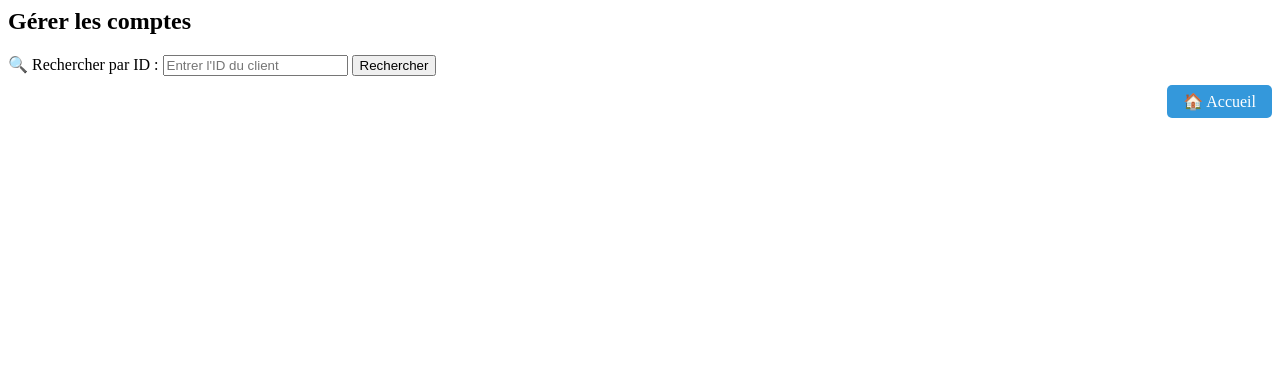
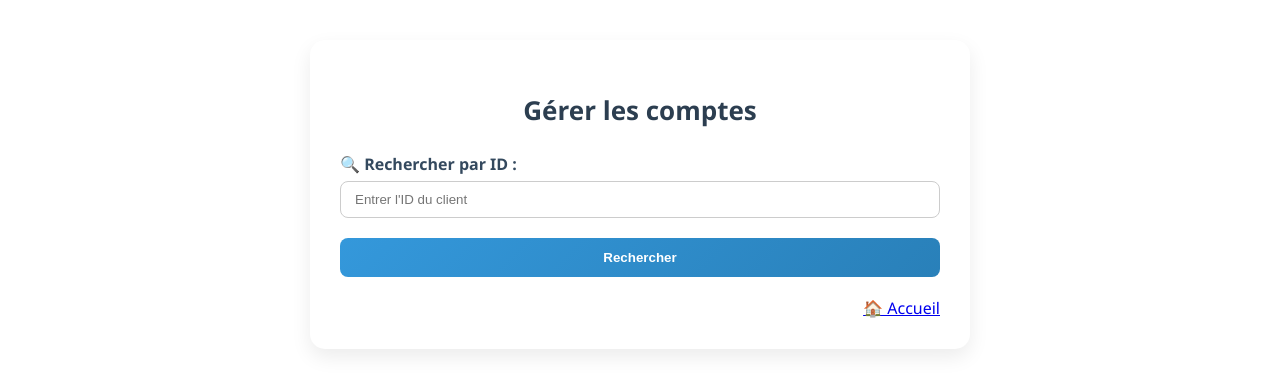
Before and after one commit to AymaneSlayer/Ebanking, a Flask app: page /gerer-comptes in a window 1280 px wide. Shown: the top 392 px of the page. Run offline with Flask 3, Linux system fonts and the light colour scheme.

Commit message:
added a new gestion of accounts

```diff
--- /dev/null
+++ b/static/css/gerer_comptes.css
@@ -0,0 +1,87 @@
+/* Conteneur principal */
+.gerer-comptes-container {
+    max-width: 600px;
+    margin: 40px auto;
+    background-color: #ffffff;
+    padding: 30px;
+    border-radius: 15px;
+    box-shadow: 0 8px 20px rgba(0, 0, 0, 0.08);
+    font-family: 'Segoe UI', Tahoma, Geneva, Verdana, sans-serif;
+}
+
+/* Titres */
+.gerer-comptes-container h2 {
+    font-size: 26px;
+    margin-bottom: 25px;
+    text-align: center;
+    color: #2c3e50;
+}
+
+/* Labels */
+.gerer-comptes-container label {
+    font-weight: 600;
+    color: #34495e;
+    margin-top: 10px;
+    display: block;
+}
+
+/* Inputs */
+.gerer-comptes-container input[type="text"],
+.gerer-comptes-container input[type="number"],
+.gerer-comptes-container input[type="email"] {
+    width: 100%;
+    padding: 10px 14px;
+    margin-top: 6px;
+    border: 1px solid #ccc;
+    border-radius: 8px;
+    box-sizing: border-box;
+    transition: border-color 0.3s ease;
+}
+
+.gerer-comptes-container input:focus {
+    border-color: #3498db;
+    outline: none;
+}
+
+/* Bouton principal */
+.gerer-comptes-container button[type="submit"] {
+    background: linear-gradient(135deg, #3498db, #2980b9);
+    color: white;
+    border: none;
+    padding: 12px 20px;
+    margin-top: 20px;
+    border-radius: 8px;
+    cursor: pointer;
+    font-weight: bold;
+    transition: background 0.3s ease;
+    width: 100%;
+}
+
+.gerer-comptes-container button[type="submit"]:hover {
+    background: linear-gradient(135deg, #2980b9, #1f618d);
+}
+
+/* Alertes */
+.flash-message {
+    padding: 10px 15px;
+    border-radius: 6px;
+    font-weight: 600;
+    margin-bottom: 15px;
+}
+
+.flash-message.success {
+    background-color: #d4edda;
+    color: #155724;
+}
+
+.flash-message.error {
+    background-color: #f8d7da;
+    color: #721c24;
+}
+
+/* Message d’avertissement */
+.warning-text {
+    color: orange;
+    margin-top: 10px;
+    font-weight: 600;
+}
--- a/templates/gerer_comptes.html
+++ b/templates/gerer_comptes.html
@@ -1,3 +1,13 @@
+<!DOCTYPE html>
+<html lang="fr">
+<head>
+    <meta charset="UTF-8">
+    <title>Gérer les comptes</title>
+    <link rel="stylesheet" href="{{ url_for('static', filename='css/gerer_comptes.css') }}">
+</head>
+<body>
+
+<div class="gerer-comptes-container">
     <h2>Gérer les comptes</h2>
 
     <!-- Formulaire de recherche -->
@@ -10,41 +20,42 @@
     {% if client %}
         <hr>
         <form method="POST">
-        <!-- Masquer l'ID pour le garder en mémoire -->
             <input type="hidden" name="client_id" value="{{ client.id }}">
             <input type="hidden" name="update" value="1">
 
             <label>Nom :</label>
-        <input type="text" name="nom" value="{{ client.nom }}" required><br>
+            <input type="text" name="nom" value="{{ client.nom }}" required>
 
             <label>Prénom :</label>
-        <input type="text" name="prenom" value="{{ client.prenom }}" required><br>
+            <input type="text" name="prenom" value="{{ client.prenom }}" required>
 
             <label>Email :</label>
-        <input type="email" name="email" value="{{ client.email }}" required><br>
+            <input type="email" name="email" value="{{ client.email }}" required>
 
             {% if client.comptes %}
                 <h3>Comptes associés :</h3>
                 {% for compte in client.comptes %}
-            <div style="margin-bottom: 10px;">
+                    <div>
                         <p><strong>Numéro :</strong> {{ compte.numero }}</p>
                         <label>Solde :</label>
                         <input type="number" name="solde_{{ loop.index }}" value="{{ compte.solde }}" step="0.01">
                     </div>
                 {% endfor %}
             {% else %}
-            <p style="color: orange;">⚠️ Ce client n'a pas encore de compte associé.</p>
+                <div class="message-orange">⚠️ Ce client n'a pas encore de compte associé.</div>
             {% endif %}
 
             <button type="submit">💾 Enregistrer</button>
         </form>
     {% elif was_posted %}
-  <p style="color: red;">❌ Client introuvable</p>
+        <div class="message-red">❌ Client introuvable</div>
     {% endif %}
 
     <!-- Bouton retour Accueil -->
-<div style="text-align: right; margin-bottom: 10px;">
-    <a href="{{ url_for('home') }}" style="text-decoration: none; background-color: #3498db; color: white; padding: 8px 16px; border-radius: 5px;">
-        🏠 Accueil
-    </a>
+    <div style="text-align: right; margin-top: 20px;">
+        <a href="{{ url_for('home') }}" class="btn-home">🏠 Accueil</a>
     </div>
+</div>
+
+</body>
+</html>
```
Lines whose indentation alone changed are shown as unchanged.
